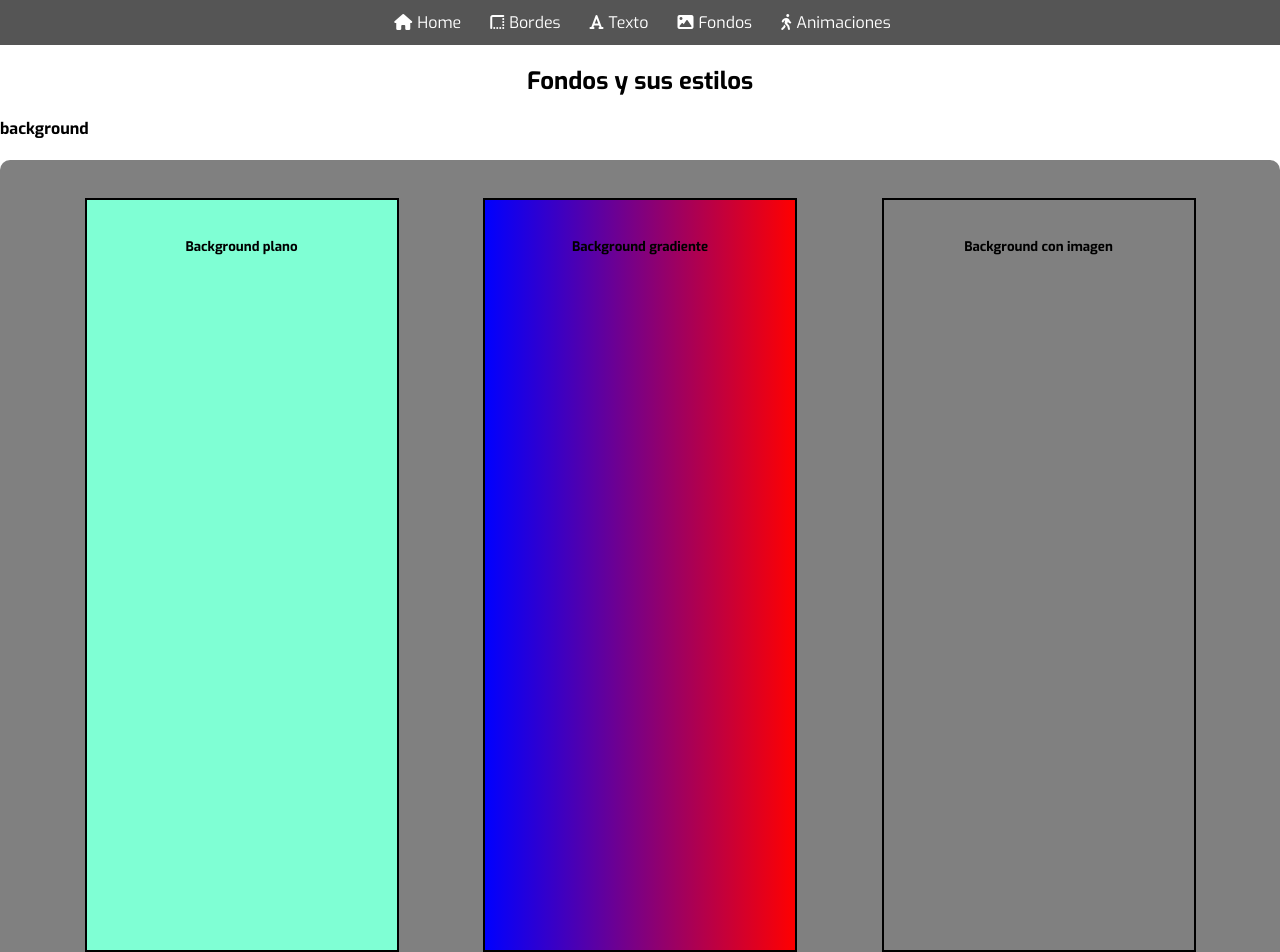
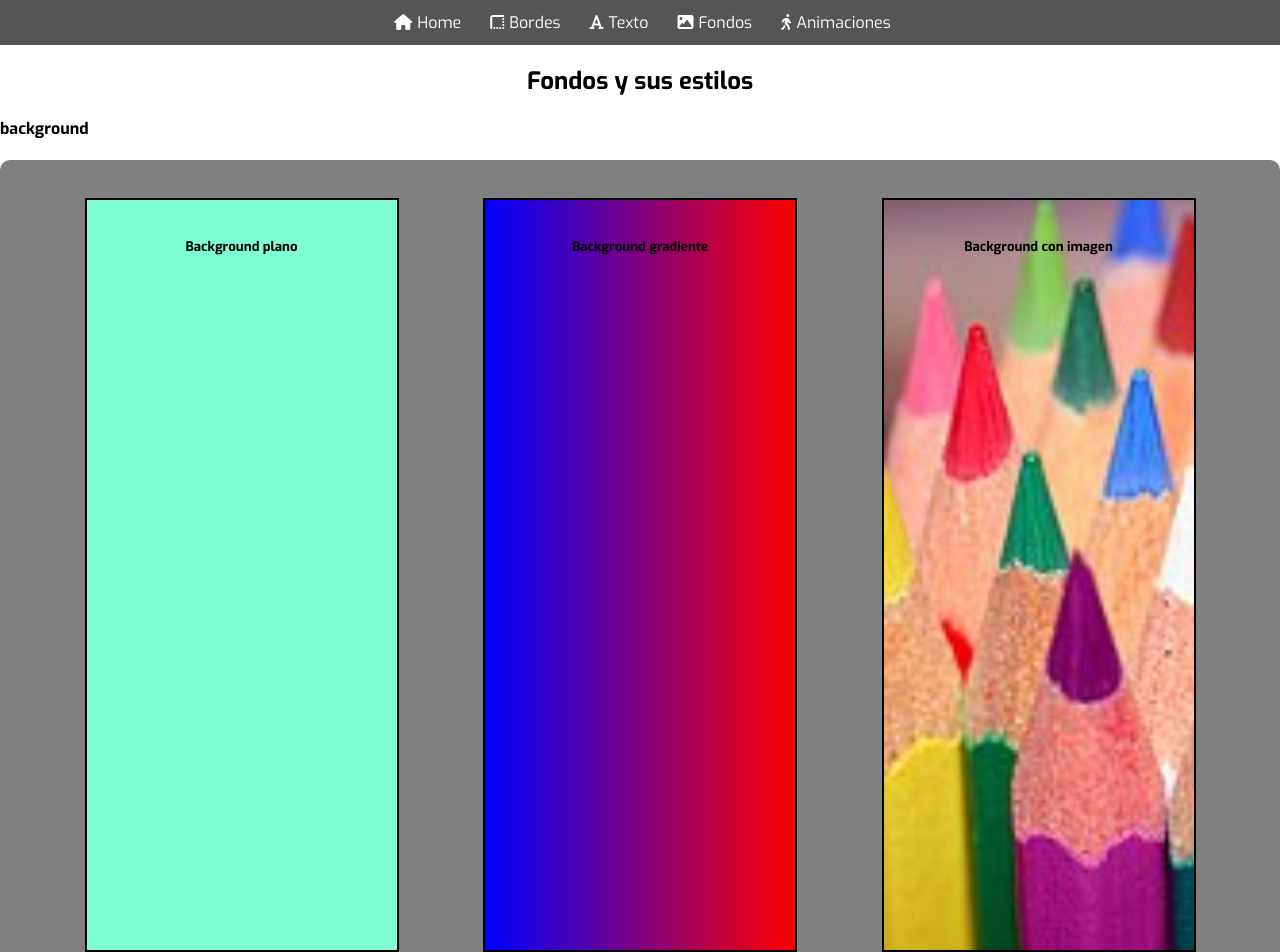
Before and after one commit to RodrDevs80/proyectoCSSEjemplos, a plain HTML site: page fondos.html in a window 1280 px wide. Shown: the top 952 px of the page. Drawn offline with Linux system fonts and the light colour scheme; the site is published under a folder, as on GitHub Pages, so addresses that start at the root find nothing.

Commit message:
modificacion rutas relativas img

```diff
--- a/styles/fondos.css
+++ b/styles/fondos.css
@@ -28,7 +28,7 @@ h5 {
 }
 
 .imagen {
-  background-image: url(/img/Lápices_de_colores_01.jpg);
+  background-image: url(../img/Lápices_de_colores_01.jpg);
   background-repeat: no-repeat;
   background-size: cover;
 }
```
Also changed, not shown: index.html (+1 -1 lines).
